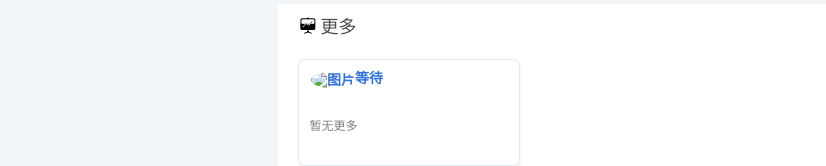
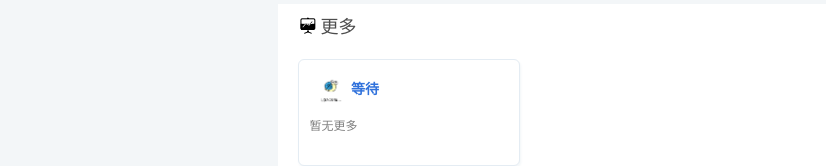
Before and after one commit to JedricLee/navigation, a plain HTML site: page index.html in a window 1280 px wide. Shown: the part 827-993 px from the top of the page, without its empty margins (0-826 px from the left). Drawn offline with nearby package versions, Linux system fonts and the light colour scheme; files whose address does not match are found by name.

Commit message:
update index.html.
Signed-off-by: 人海茫茫 <2273997438@qq.com>

```diff
--- a/index.html
+++ b/index.html
@@ -137,7 +137,7 @@
                     <div>
                        <a target="_blank" href="./pages/loading/index.html">
                             <div class="item">
-                                <div class="logo"><img src="./pages/loading/logo.ico" alt="图片">等待</div>
+                                <div class="logo"><img src="./pages/loading/logo.gif" alt="图片">等待</div>
                                 <div class="desc">暂无更多</div>
                             </div>
                         </a>
```
